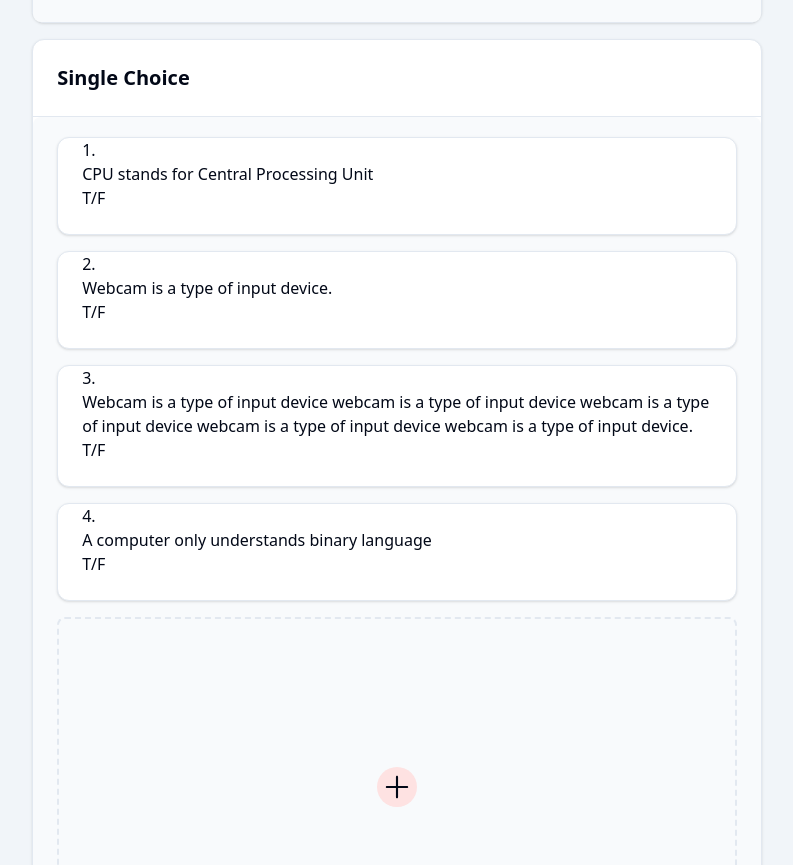
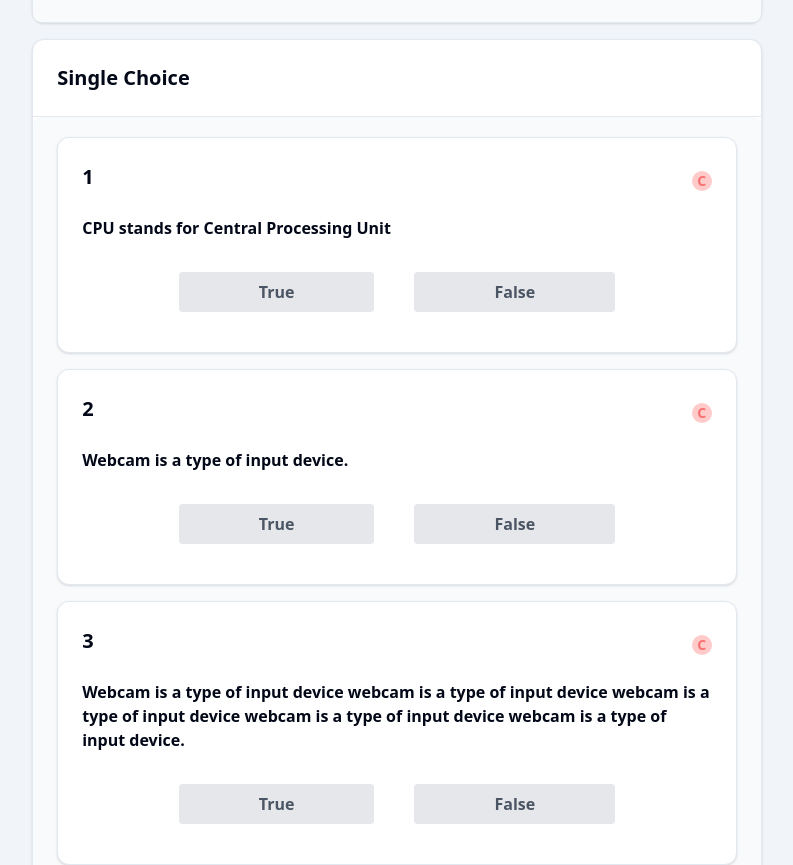
Before and after one commit to NashNoman/AureusEMS, a Next.js app in the folder nextjs/: page /builder/1 in a window 1280 px wide. Shown: the part 1881-2746 px from the top of the page, without its empty margins (243-1036 px from the left). Built offline with nearby package versions, Linux system fonts and the light colour scheme.

Commit message:
Created ture and false question component and styled it

```diff
--- a/nextjs/app/builder/[id]/ExamSection.tsx
+++ b/nextjs/app/builder/[id]/ExamSection.tsx
@@ -1,5 +1,7 @@
-import BuilderQuestion, {
+import {
+  SingleChoiceQuestion,
   AddQuestionPlaceholder,
+  TrueFalseQuestion,
 } from "@/app/builder/[id]/Question";
 import { Card, CardHeader, CardContent } from "@/components/ui/card";
 import { Separator } from "@/components/ui/separator";
@@ -33,9 +35,9 @@ const ExamSection = ({ questions, type }) => {
 const SingleChoiceSection = ({ questions }) => {
   return (
     <>
-      {questions.map((question, id) => {
+      {questions.map((question, index) => {
         return (
-          <BuilderQuestion question={question} qNum={id} key={question.id} />
+          <SingleChoiceQuestion {...question} index={index} key={question.id} />
         );
       })}
     </>
@@ -45,16 +47,8 @@ const SingleChoiceSection = ({ questions }) => {
 const TrueFalseSection = ({ questions }) => {
   return (
     <>
-      {questions.map(({ question }, id) => {
-        return (
-          <Card key={id}>
-            <CardContent>
-              <p>{id + 1}.</p>
-              <p>{question}</p>
-              <div>T/F</div>
-            </CardContent>
-          </Card>
-        );
+      {questions.map((question, index) => {
+        return <TrueFalseQuestion {...question} index={index} />;
       })}
     </>
   );
--- a/nextjs/app/builder/[id]/Question.tsx
+++ b/nextjs/app/builder/[id]/Question.tsx
@@ -1,27 +1,43 @@
 import { Card, CardHeader, CardContent } from "@/components/ui/card";
 import { PlusIcon } from "@radix-ui/react-icons";
 
-const BuilderQuestion = ({ question, qNum }) => {
+const QuestionCard = ({ children, index }) => {
   return (
     <Card>
       <CardHeader className="flex-row items-center justify-between">
-        <h3 className="font-bold text-xl">{qNum + 1}</h3>
+        <h3 className="font-bold text-xl">{index + 1}</h3>
         <div>
           <div className="bg-red-200 text-red-400 rounded-full font-bold text-center inline-block w-5 text-sm">
             <p>C</p>
           </div>
         </div>
       </CardHeader>
-      <CardContent className="pb-10">
-        <SingleChoiceQuestion {...question} />
-      </CardContent>
+      <CardContent className="pb-10">{children}</CardContent>
     </Card>
   );
 };
 
-const SingleChoiceQuestion = ({ question, choices }) => {
+// const BuilderQuestion = ({ question, qNum }) => {
+//   return (
+//     <Card>
+//       <CardHeader className="flex-row items-center justify-between">
+//         <h3 className="font-bold text-xl">{qNum + 1}</h3>
+//         <div>
+//           <div className="bg-red-200 text-red-400 rounded-full font-bold text-center inline-block w-5 text-sm">
+//             <p>C</p>
+//           </div>
+//         </div>
+//       </CardHeader>
+//       <CardContent className="pb-10">
+//         <SingleChoiceQuestion {...question} />
+//       </CardContent>
+//     </Card>
+//   );
+// };
+
+export const SingleChoiceQuestion = ({ question, choices, index }) => {
   return (
-    <>
+    <QuestionCard index={index}>
       <p className="mb-7 font-semibold">{question}</p>
       <div className="flex flex-col gap-3">
         {choices.map((choice) => {
@@ -35,7 +51,40 @@ const SingleChoiceQuestion = ({ question, choices }) => {
           );
         })}
       </div>
-    </>
+    </QuestionCard>
+  );
+};
+
+export const TrueFalseQuestion = ({ question, id, index }) => {
+  const cn =
+    "bg-gray-200 px-20 py-2 cursor-pointer font-semibold text-gray-600 rounded-sm hover:shadow-sm transition-shadow";
+  return (
+    <QuestionCard index={index}>
+      <p className="font-semibold mb-8">{question}</p>
+      <div className="flex justify-center gap-10">
+        <input
+          type="radio"
+          name={id}
+          value={1}
+          id={id + "t"}
+          className="hidden"
+        />
+        <label htmlFor={id + "t"} className={cn}>
+          True
+        </label>
+
+        <input
+          type="radio"
+          name={id}
+          value={1}
+          id={id + "f"}
+          className="hidden"
+        />
+        <label htmlFor={id + "f"} className={cn}>
+          False
+        </label>
+      </div>
+    </QuestionCard>
   );
 };
 
@@ -47,4 +96,4 @@ export const AddQuestionPlaceholder = () => {
   );
 };
 
-export default BuilderQuestion;
+// export default BuilderQuestion;
```
